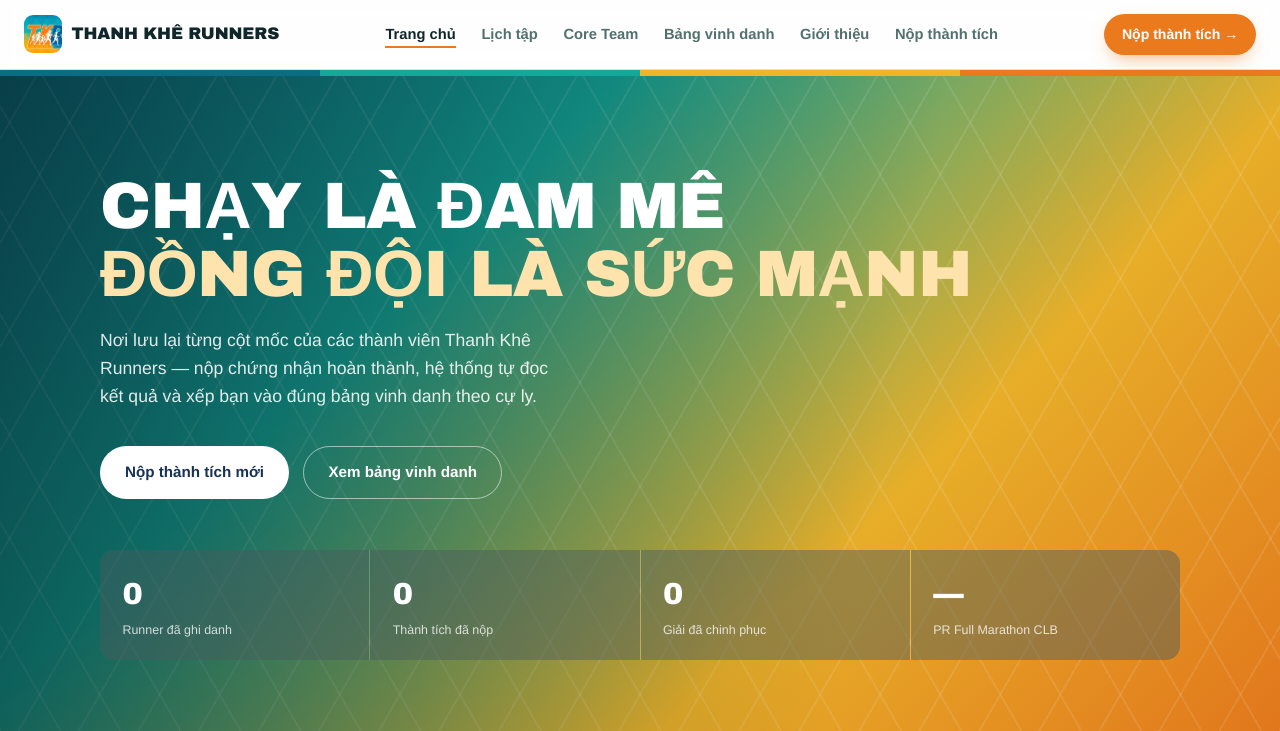
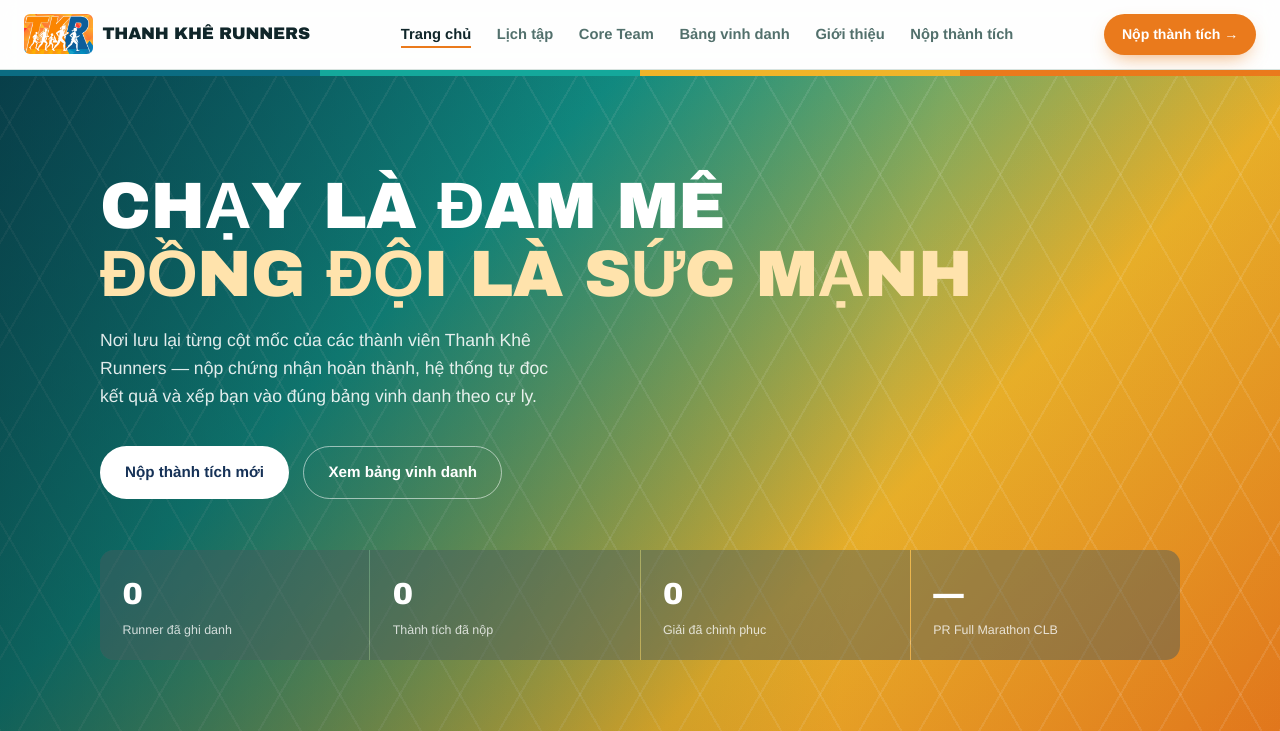
Before and after one commit to EIV-Education/Thanhkherunners, a Flask app: page / in a window 1280 px wide. Shown: the top 731 px of the page. Run offline with Flask 3, Linux system fonts and the light colour scheme.

Commit message:
Replace nav logo with cleaner official TKR mark
Crop the new official square TKR logo down to just the emblem (letters
+ runners, no wordmark text since the nav already shows "THANH KHÊ
RUNNERS" beside it), and let it render at natural aspect ratio instead
of being force-cropped into a square, so the T and R no longer get
clipped at nav size. The extractor tool page's cover.jpg is untouched.

Co-Authored-By: Claude Sonnet 5 <noreply@anthropic.com>
Claude-Session: https://claude.ai/code/session_011GC8igYC4JR8rmxxU82KyT

```diff
--- a/static/home.css
+++ b/static/home.css
@@ -116,11 +116,10 @@ a { color: inherit; }
 }
 
 .nav-mark {
-  width: 38px;
-  height: 38px;
-  border-radius: 9px;
-  object-fit: cover;
-  object-position: center;
+  height: 40px;
+  width: auto;
+  border-radius: 6px;
+  object-fit: contain;
   flex-shrink: 0;
 }
 
```
Also changed, not shown: static/images/nav-mark.png.
